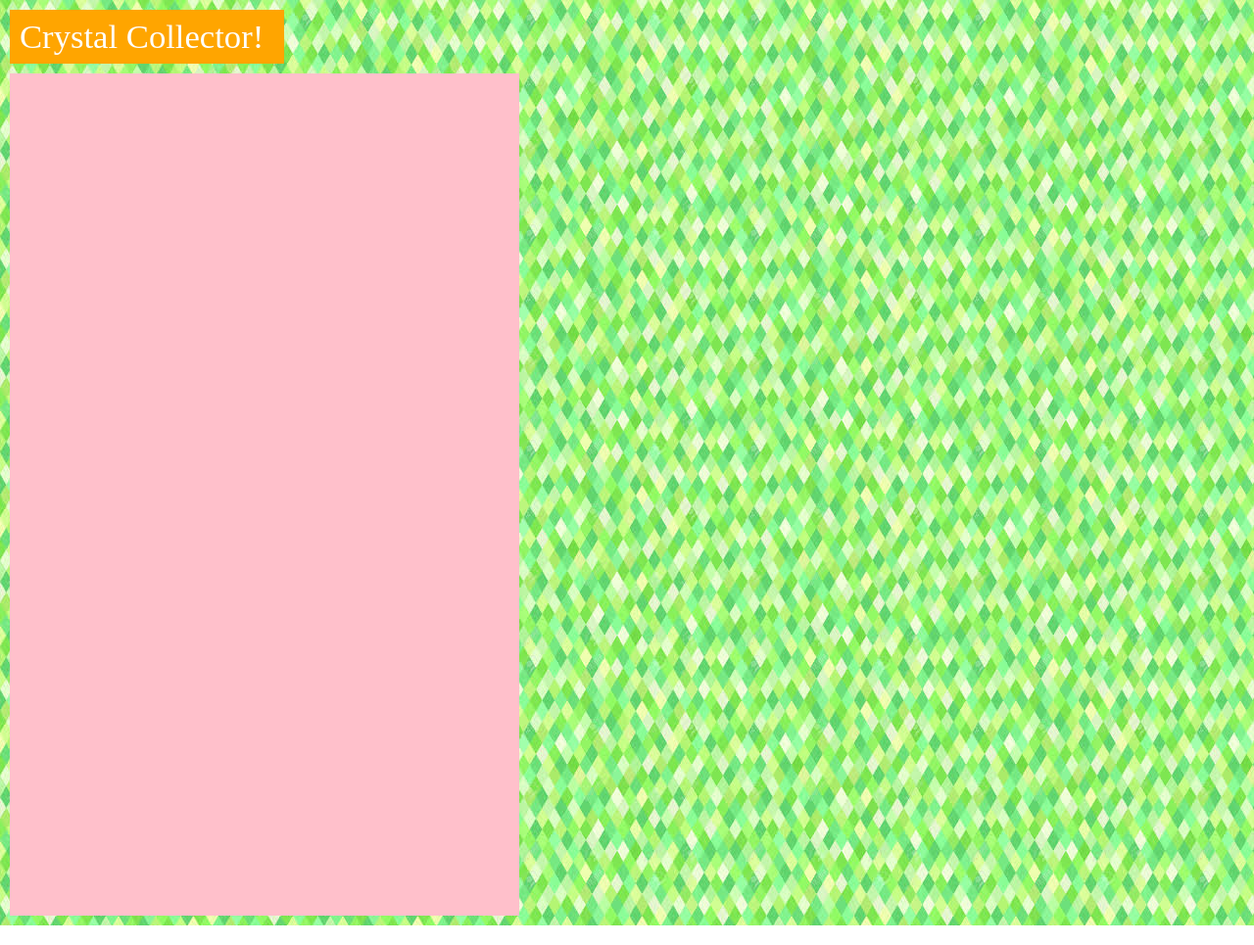
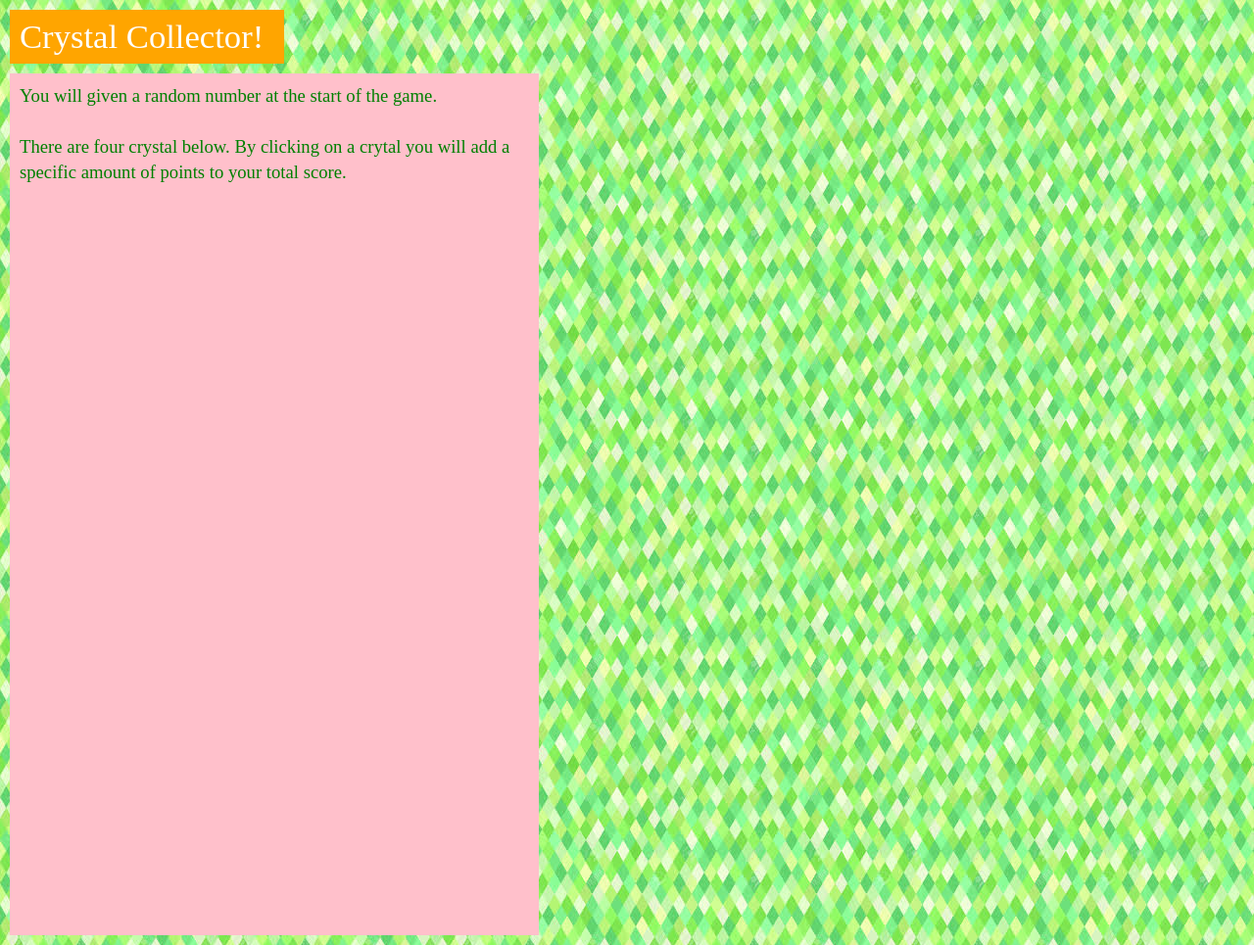
Before and after one commit to krekorian/unit-4-game, a plain HTML site: page index.html in a window 1280 px wide. Shown: the whole page at 98% size. Drawn offline with Linux system fonts and the light colour scheme.

Commit message:
brach_1_04042019_1

```diff
--- a/assets/css/style.css
+++ b/assets/css/style.css
@@ -19,5 +19,7 @@ header {
     max-width: 520px;
     height: 860px;
     margin: 10px;
-    font-size: 12pt;
+    font-size: 14pt;
+    padding: 10px;
+    line-height: 1.4;
 }
--- a/index.html
+++ b/index.html
@@ -15,7 +15,11 @@
         Crystal Collector!
     </header>
     <div class="description-box">
-        <p></p>
+        <p>You will given a random number at the start of the game.</p>
+        <br>
+        <p>There are four crystal below. By clicking on a crytal you will add a specific amount of points to your total
+            score.
+        </p>
     </div>
     <script type="text/javascript" src="assets/javascript/game.js"></script>
 </body>
```
